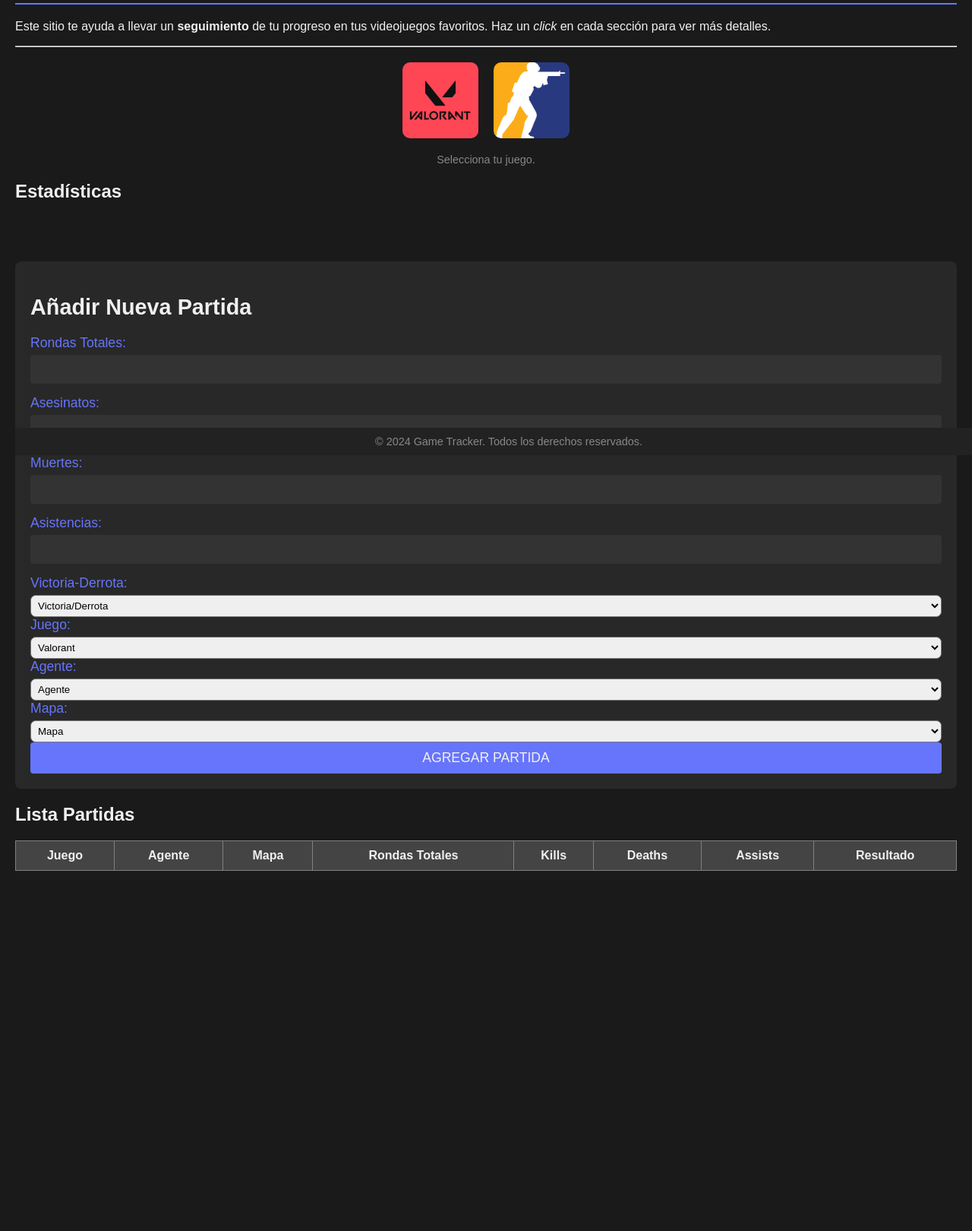
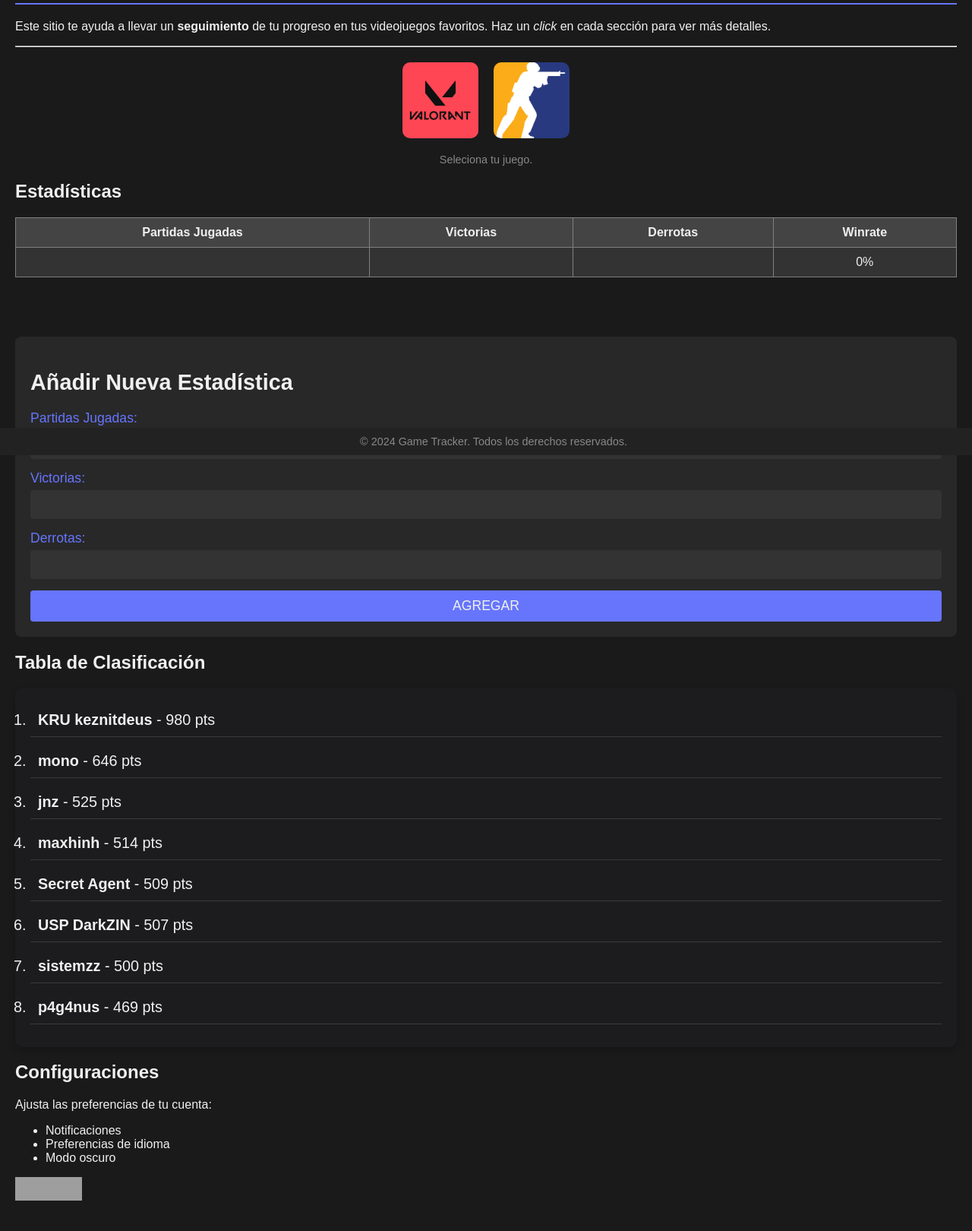
Before and after one commit to marcelovidalp/ProyectoSemestral_DS, a PHP site: page / in a window 1280 px wide. Shown: the part 201-1821 px from the top of the page at 76% size. Before the commit the page ends 1347 px from the top, so only its background shows below. Run offline with PHP 8.4, Linux system fonts and the light colour scheme; lists and menus that the app fills with data are empty; grey boxes are pictures that could not be loaded.

Commit message:
material para segunda entrega

```diff
--- a/entrega2/CSS/styles.css
+++ b/entrega2/CSS/styles.css
@@ -137,13 +137,6 @@ footer p {
     margin-bottom: 20px;
 }
 
-#add-stats select {
-    display: flex;
-
-    padding: 5px;
-    border-radius: 7px;
-}
-
 #add-stats form {
     display: flex;
     flex-direction: column;
--- a/entrega2/index.html
+++ b/entrega2/index.html
@@ -32,110 +32,84 @@
                 <img class="juego" src="imgs/valo-logo.png" width="400">
                 <img class="juego" src="imgs/cs-logo.png" alt="">
             </figure>
-            <figcaption>Selecciona tu juego.</figcaption>
+            <figcaption>Seleciona tu juego.</figcaption>
         </section>
 
         <section id="stats">
             <h2>Estadísticas</h2>
+            <table id="tabla-stats" border="1">
+                <thead>
+                    <tr>
+                        <th>Partidas Jugadas</th>
+                        <th>Victorias</th>
+                        <th>Derrotas</th>
+                        <th>Winrate</th>
+                    </tr>
+                </thead>
+                <tbody>
+                    <tr>
+                        <td id="total-matches"></td>
+                        <td id="total-wins"></td>
+                        <td id="total-losses"></td>
+                        <td id="winrate">0%</td>
+                    </tr>
+                </tbody>
+            </table>
             <br>
             <!-- formulario stats-->
             <section id="add-stats">
-                <h2>Añadir Nueva Partida</h2>
-                <form id="stats-form" name="partidas_form" action="postPartida.php" method="post">
-                    <label for="rondasTotales">Rondas Totales:</label>
-                    <input type="number" id="rondasTotales" name="rondasTotales" required>
-                    <label for="kills">Asesinatos:</label>
-                    <input type="number" id="kills" name="kills" required>
-                    <label for="deaths">Muertes:</label>
-                    <input type="number" id="deaths" name="deaths" required>
-                    <label for="assists">Asistencias:</label>
-                    <input type="number" id="assists" name="assists" required>
-
-                    <label for="win_losse">Victoria-Derrota:</label>
-                    <select name="win_losse" id="win_losse">
-                        <option value="">Victoria/Derrota</option>
-                        <option value="1">Victoria</option>
-                        <option value="2">Derrota</option>
-                    </select>
-
-                    <label for="game">Juego:</label>
-                    <select name="game" id="game" required>
-                        <option value="valorant">Valorant</option>
-                        <option value="cs2">Counter-Strike 2</option>
-                    </select>
-                    <label for="agente">Agente:</label>
-                    <select name="select_agente" id="select_agente" required>
-                        <option value="">Agente</option>
-                        <option value="1">Astra</option>
-                        <option value="2">Brimstone</option>
-                        <option value="3">Breach</option>
-                        <option value="4">Clove</option>
-                        <option value="5">Chamber</option>
-                        <option value="6">Deadlock</option>
-                        <option value="7">Fade</option>
-                        <option value="8">Gekko</option>
-                        <option value="9">Harbor</option>
-                        <option value="10">Iso</option>
-                        <option value="11">Neon</option>
-                        <option value="12">Skye</option>
-                        <option value="13">Raze</option>
-                        <option value="14">Jett</option>
-                        <option value="15">Omen</option>
-                        <option value="16">Reyna</option>
-                        <option value="17">Cypher</option>
-                        <option value="18">Viper</option>
-                        <option value="19">Sova</option>
-                        <option value="20">Phoenix</option>
-                        <option value="21">Killjoy</option>
-                        <option value="22">Vyse</option>
-                    </select>
-                    <label for="mapa">Mapa:</label>
-                    <select name="map" id="map">
-                        <option value="">Mapa</option>
-                        <option value="1">Sunset</option>
-                        <option value="2">Lotus</option>
-                        <option value="3">Pearl</option>
-                        <option value="4">Fracture</option>
-                        <option value="5">Breeze</option>
-                        <option value="6">Icebox</option>
-                        <option value="7">Bind</option>
-                        <option value="8">Haven</option>
-                        <option value="9">Split</option>
-                        <option value="10">Ascent</option>
-                    </select>
-
+                <h2>Añadir Nueva Estadística</h2>
+                <form id="stats-form">
+                    <label for="matchesPlayed">Partidas Jugadas:</label>
+                    <input type="number" id="matchesPlayed" name="matchesPlayed" required>
+                    <label for="wins">Victorias:</label>
+                    <input type="number" id="wins" name="wins" required>
+                    <label for="losses">Derrotas:</label>
+                    <input type="number" id="losses" name="losses" required>
                     <!-- boton append a la tabla -->
-                    <button id="boton" type="submit">AGREGAR PARTIDA</button>
+                    <button id="boton" type="submit">AGREGAR</button>
                 </form>
             </section>
         </section>
 
-        <section id="lista_partidas">
-            <h2>Lista Partidas</h2>
-            <table border="1">
-                <thead>
-                    <tr>
-                        <th>Juego</th>
-                        <th>Agente</th>
-                        <th>Mapa</th>
-                        <th>Rondas Totales</th>
-                        <th>Kills</th>
-                        <th>Deaths</th>
-                        <th>Assists</th>
-                        <th>Resultado</th>
-                    </tr>
-                </thead>
-                <tbody>
-
-                </tbody>
-            </table>
+        <section id="leaderboard">
+            <h2>Tabla de Clasificación</h2>
+            <ol class="tabla-ranked">
+                <li><b>KRU keznitdeus</b> - 980 pts</li>
+                <li><b>mono</b> - 646 pts</li>
+                <li><b>jnz</b> - 525 pts</li>
+                <li><b>maxhinh</b> - 514 pts</li>
+                <li><b>Secret Agent</b> - 509 pts</li>
+                <li><b>USP DarkZIN</b> - 507 pts</li>
+                <li><b>sistemzz</b> - 500 pts</li>
+                <li><b>p4g4nus</b> - 469 pts</li>
+            </ol>
         </section>
 
-        <footer>
-            <p>&copy; 2024 Game Tracker. Todos los derechos reservados.</p>
-        </footer>
+        <section id="settings">
+            <h2>Configuraciones</h2>
+            <p>Ajusta las preferencias de tu cuenta:</p>
+            <ul>
+                <li>Notificaciones</li>
+                <li>Preferencias de idioma</li>
+                <li>Modo oscuro</li>
+            </ul>
+        </section>
+        <div class="validacion">
+            <p>
+                <a href="http://jigsaw.w3.org/css-validator/check/referer">
+                    <img style="border:0;width:88px;height:31px"
+                        src="http://jigsaw.w3.org/css-validator/images/vcss-blue"
+                        alt="¡CSS Válido!" />
+                </a>
+            </p>
+        </div>
+    </main>
 
-        <script src="JS/script.js"></script>
-    </main>
+    <footer>
+        <p>&copy; 2024 Game Tracker. Todos los derechos reservados.</p>
+    </footer>
+
+    <script src="JS/script.js"></script>
 </body>
 </html>
```
Also changed, not shown: entrega2/postPartida.php (deleted, +0 -32 lines).
